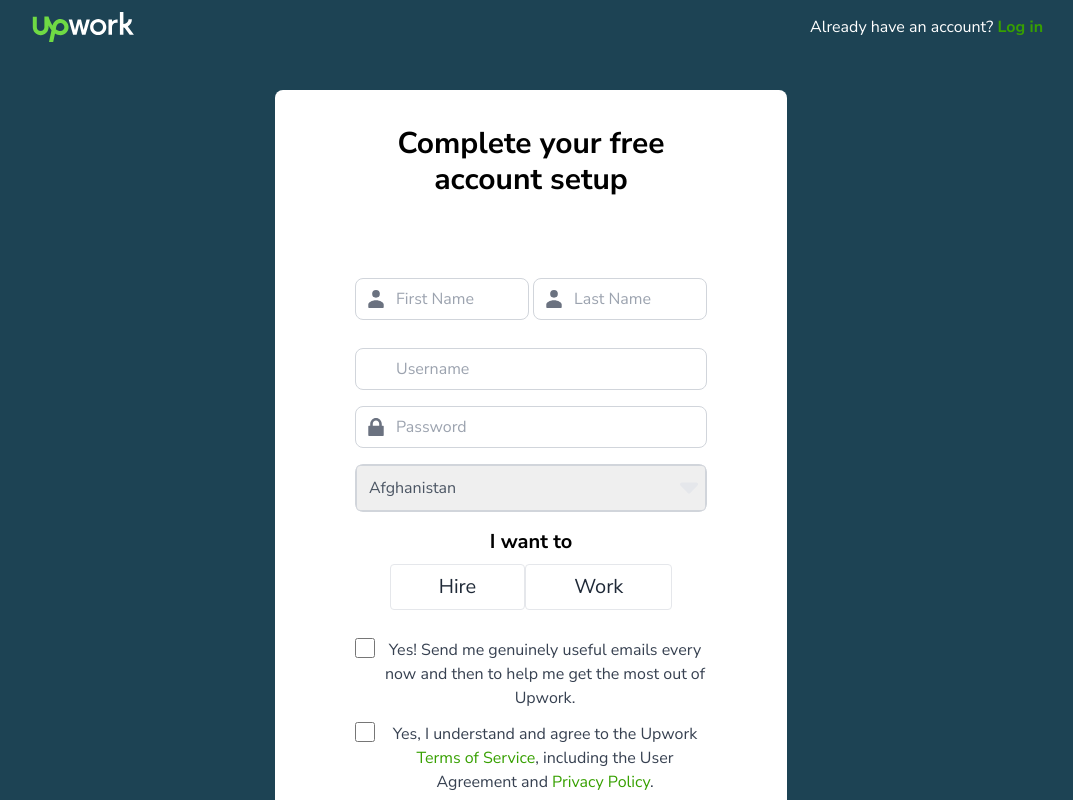
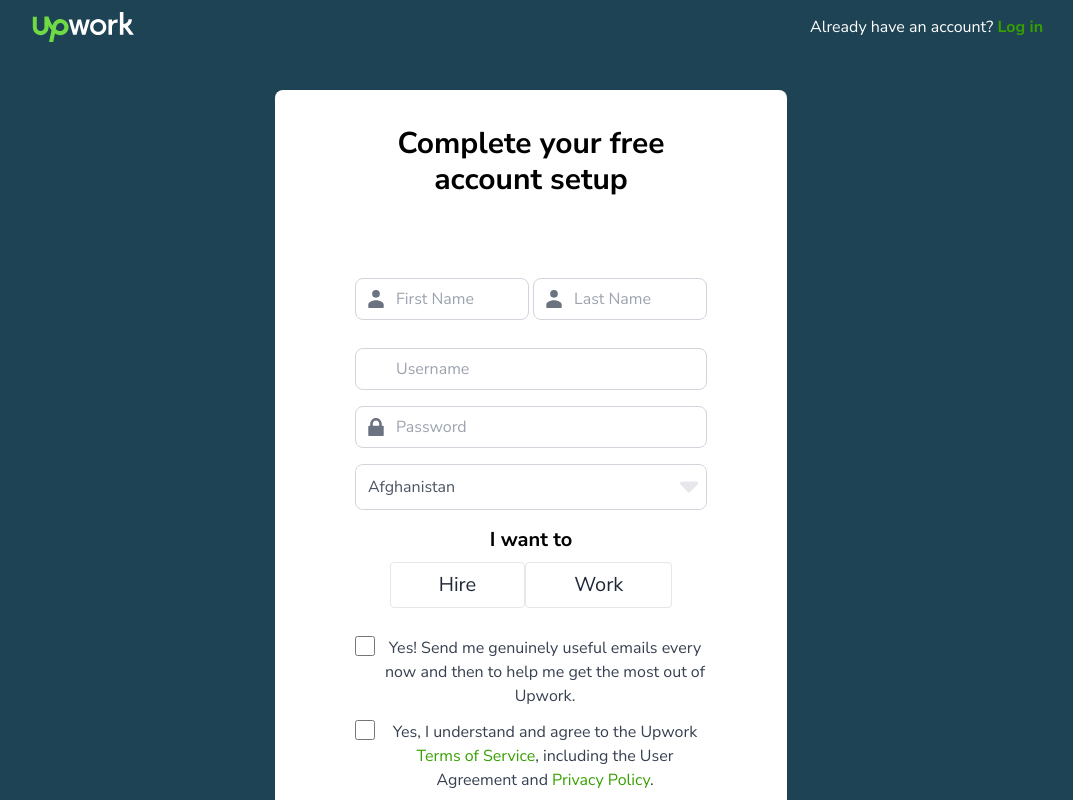
Before and after one commit to mario130/upwork-clone, a React (Create React App) app in the folder upwork/: page /signup/details in a window 1280 px wide. Shown: the top 800 px of the page, without its empty margins (109-1182 px from the left). Built offline with nearby package versions, Linux system fonts and the light colour scheme.

Commit message:
styling country selection field

```diff
--- a/upwork/src/pages/Auth/SignupDetails.jsx
+++ b/upwork/src/pages/Auth/SignupDetails.jsx
@@ -264,7 +264,7 @@
                 <small className="text-danger pl-1">{errors.password}</small>
               )}
               <div className="my-4">
-                <Select name="country" onChange={this.handleChange}>
+                <Select name="country" className="bg-white border-none rounded-lg" onChange={this.handleChange}>
                   {Object.keys(this.state.countries).map((key) => {
                     return <option>
 {this.state.countries[key]}
```
